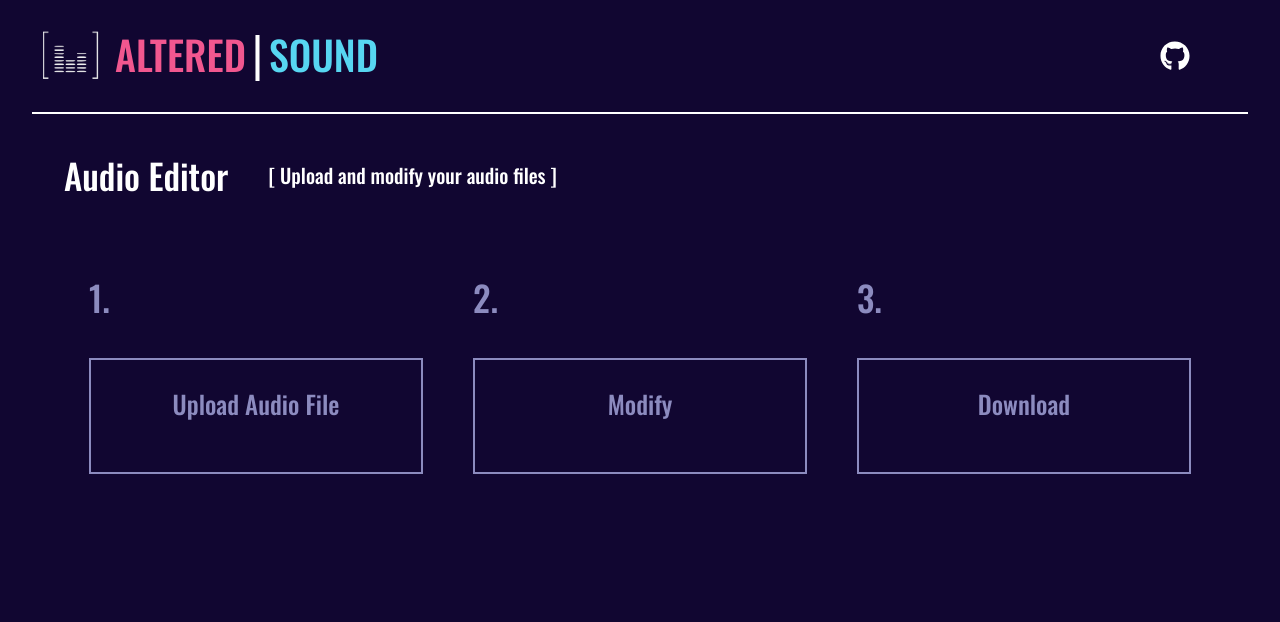
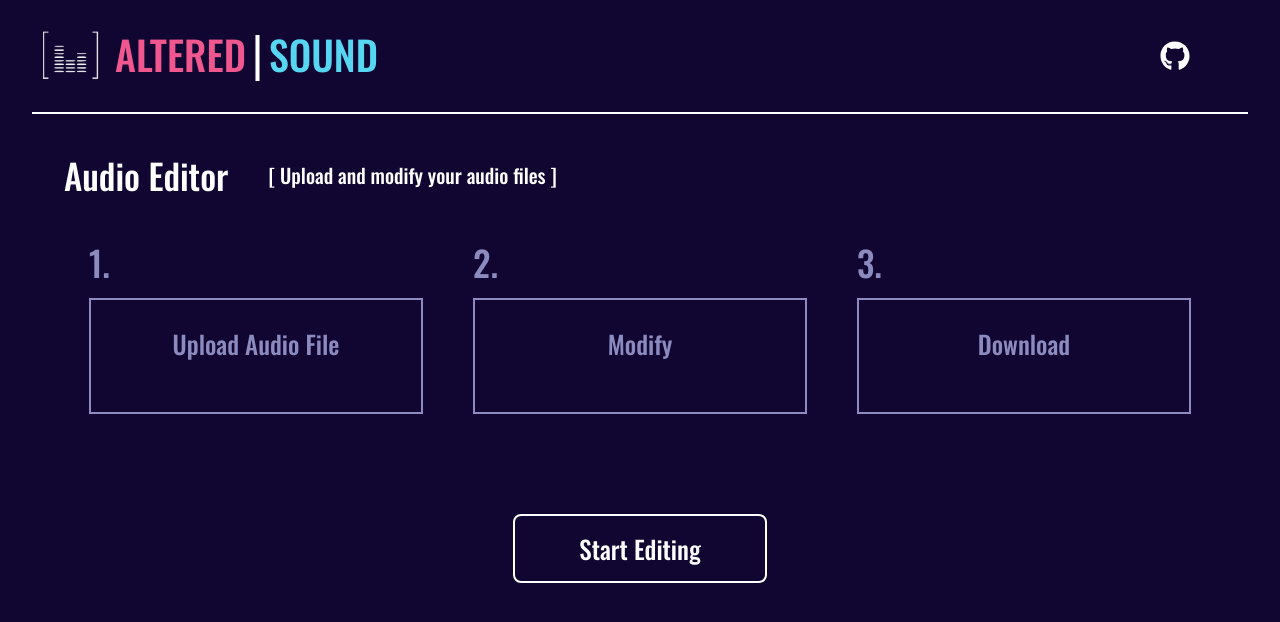
Before and after one commit to lkaldyne/altered-sound-tool, a React (Create React App) app in the folder frontend/: page /tool in a window 1280 px wide. Shown: the top 622 px of the page. Built offline with nearby package versions, Linux system fonts and the light colour scheme.

Commit message:
finished tool init stage

```diff
--- /dev/null
+++ b/frontend/src/components/Button.jsx
@@ -0,0 +1,14 @@
+import React from 'react'
+import './styles/Button.css'
+
+export function Button(props) {
+    return (
+        <div
+            style={{ width: props.width, height: props.height }}
+            className="buttongeneral"
+            onClick={() => props.clicked(props.clickedarg)}
+        >
+            {props.children}
+        </div>
+    );
+}
--- /dev/null
+++ b/frontend/src/components/styles/Button.css
@@ -0,0 +1,14 @@
+.buttongeneral {
+    display: flex;
+    justify-content: center;
+    align-items: center;
+    border: 2pt solid white;
+    border-radius: 8px;
+    cursor: pointer;
+    transition: 0.5s;
+}
+
+.buttongeneral:hover {
+    background: white;
+    color: black;
+}
--- a/frontend/src/components/styles/ToolPageBody.css
+++ b/frontend/src/components/styles/ToolPageBody.css
@@ -2,7 +2,7 @@
     position: relative;
     top: 0;
     left:0;
-    height: 100%;
+    height: calc(100vh - 7rem - 2px);
     width: 100%;
     display: flex;
     justify-content: center;
--- a/frontend/src/components/tool/ToolInit.jsx
+++ b/frontend/src/components/tool/ToolInit.jsx
@@ -1,5 +1,6 @@
 import React from 'react'
 import { Icon } from '@iconify/react';
+import { Button } from '../Button'
 import uploadOutlined from '@iconify/icons-ant-design/upload-outlined';
 import downloadOutlined from '@iconify/icons-ant-design/download-outlined';
 import settingsAdjust from '@iconify/icons-carbon/settings-adjust';
@@ -64,10 +65,18 @@ export class ToolInit extends React.Component {
                         </div>
                     </div>
                 </div>
-                <div className="toolinit_startbutton" onClick={() => this.props.invokeNextStage(false)}>
-
+                <div className="toolinit_startbutton" >
+                    <Button
+                        width="250px"
+                        height="65px"
+                        background="rgba(0,0,0,0)"
+                        clicked={this.props.invokeNextStage}
+                        clickedarg={false}
+                    >
+                        <p className="toolinit_startbuttontext">Start Editing</p>
+                    </Button>
                 </div>
-            </div>
+            </div >
         );
     }
 }
--- a/frontend/src/components/tool/styles/ToolInit.css
+++ b/frontend/src/components/tool/styles/ToolInit.css
@@ -1,6 +1,6 @@
 .toolinit_maindiv {
     width: 90%;
-    height: 100%;
+    height: auto;
 }
 
 .toolinit_header {
@@ -50,6 +50,7 @@
 .toolinit_instructioncounttext {
     font-family: oswald;
     font-size: 35px;
+    margin: 0 0 10px 0;
 }
 
 .toolinit_instructionbox {
@@ -69,3 +70,16 @@
     font-family: oswald;
     font-size: 25px;
 }
+
+.toolinit_startbutton {
+    display: flex;
+    justify-content: center;
+    margin-top: 100px;
+    color: white;
+}
+
+.toolinit_startbuttontext {
+    /* color: white; */
+    font-family: oswald;
+    font-size: 25px;
+}
```
